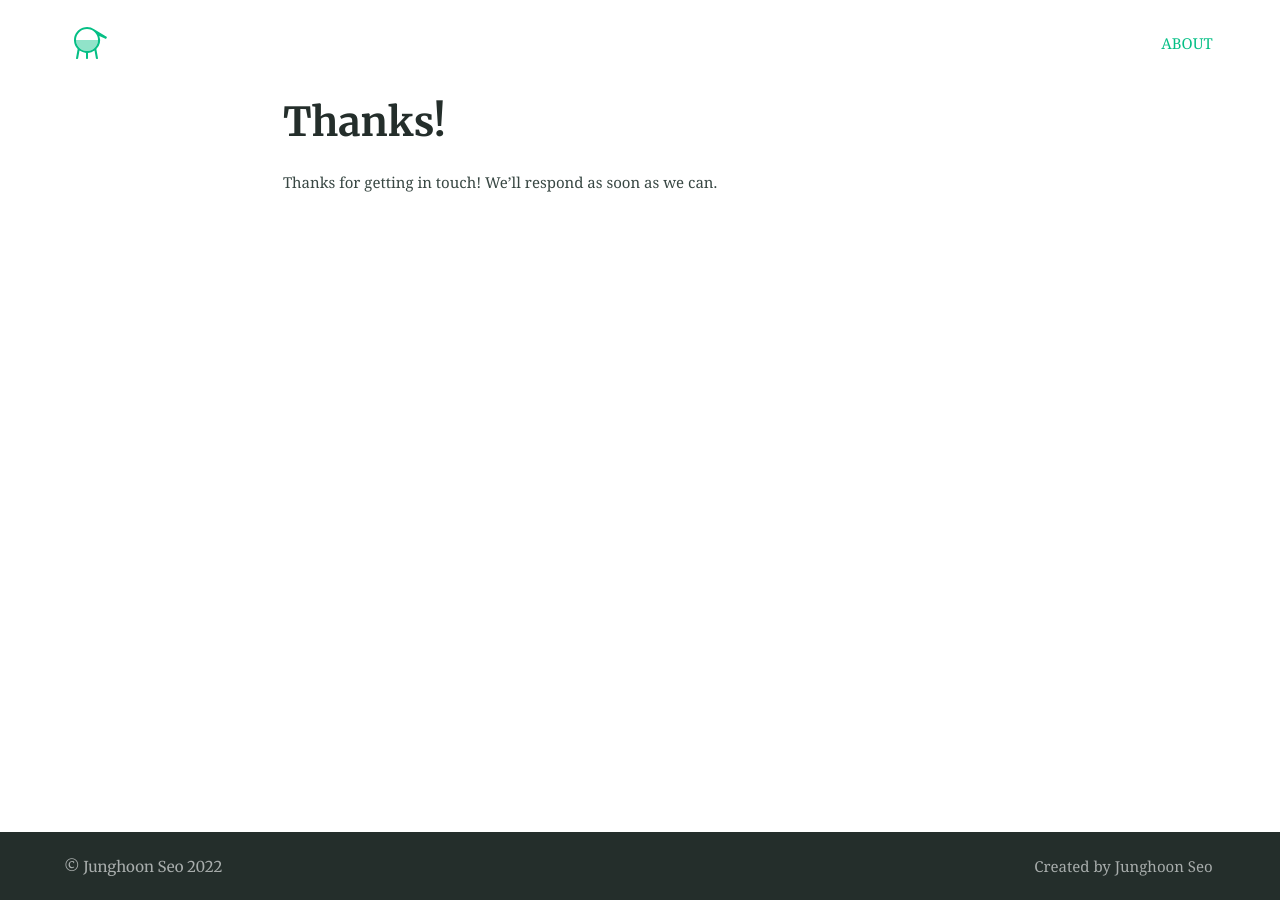
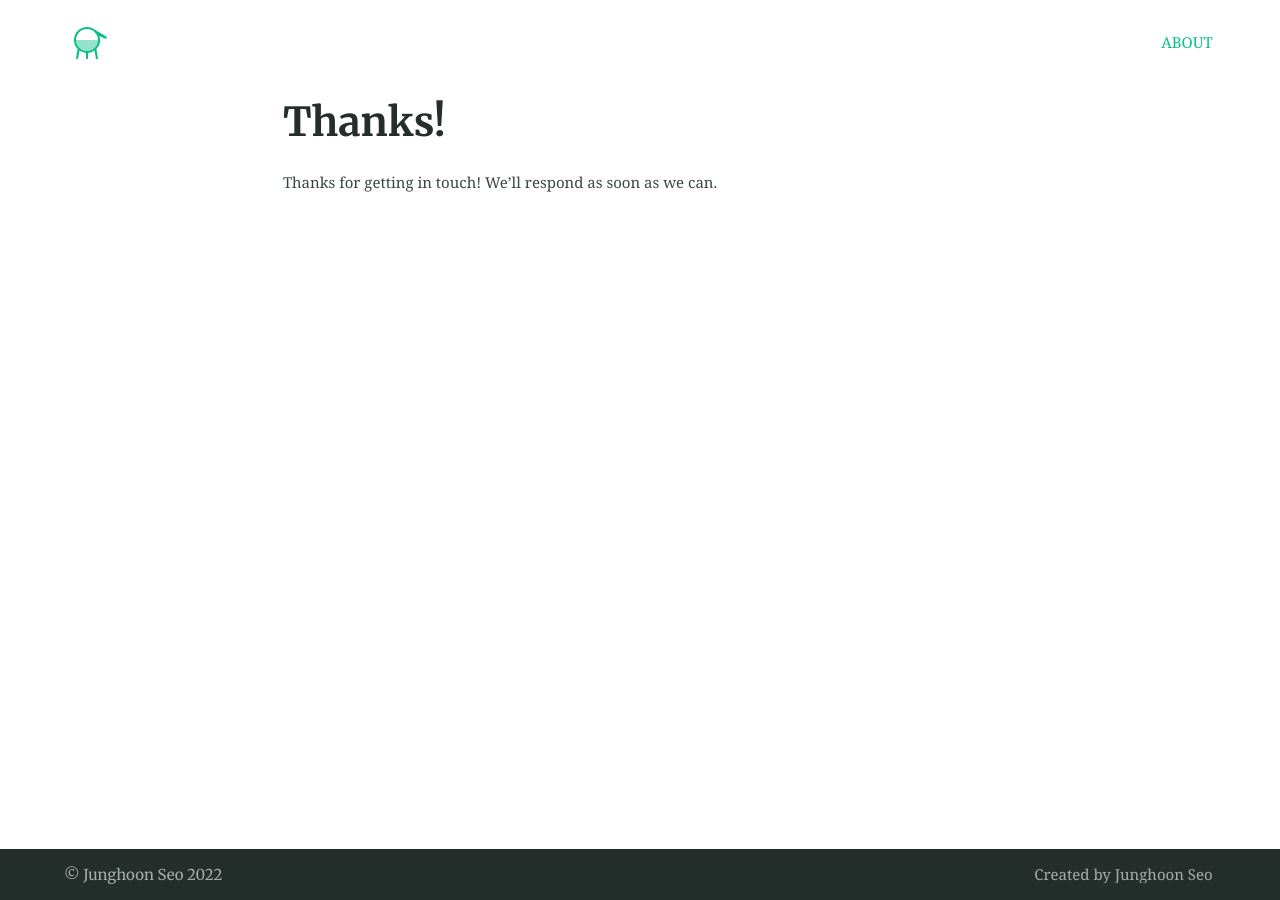
Before and after one commit to mikigom/mikigom.github.io, a Jekyll site: the page built from thanks.md, in a window 1280 px wide. Built offline with Jekyll 4.4.1, drawn with Linux system fonts in a browser that asks for light colours.

Commit message:
Update _typography.scss

```diff
--- a/_sass/sassline-base/_typography.scss
+++ b/_sass/sassline-base/_typography.scss
@@ -16,7 +16,7 @@
   font-family: unquote(map-get($bodytype, font-family));
   font-style: normal;
   font-weight: map-get($bodytype, regular);
-  line-height: 2rem;
+  line-height: 1rem;
 }
 
 // Links.
```
